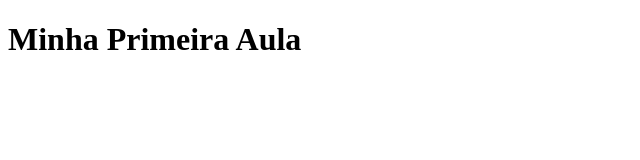
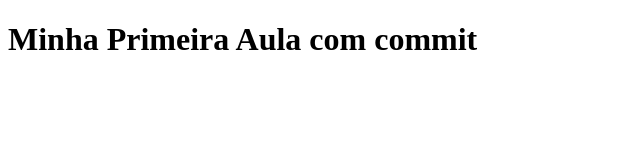
Before and after one commit to fjpcdm/aula1, a plain HTML site: page index.html in a window 1280 px wide. Shown: the whole page, without its empty margins (0-640 px from the left). Drawn offline with Linux system fonts and the light colour scheme.

Commit message:
Com adicicao de texto no titulo

```diff
--- a/index.html
+++ b/index.html
@@ -7,7 +7,7 @@
     <title>Aula 1</title>
 </head>
 <body>
-    <h1>Minha Primeira Aula </h1>
+    <h1>Minha Primeira Aula  com commit</h1>
 
 </body>
 </html>
```
